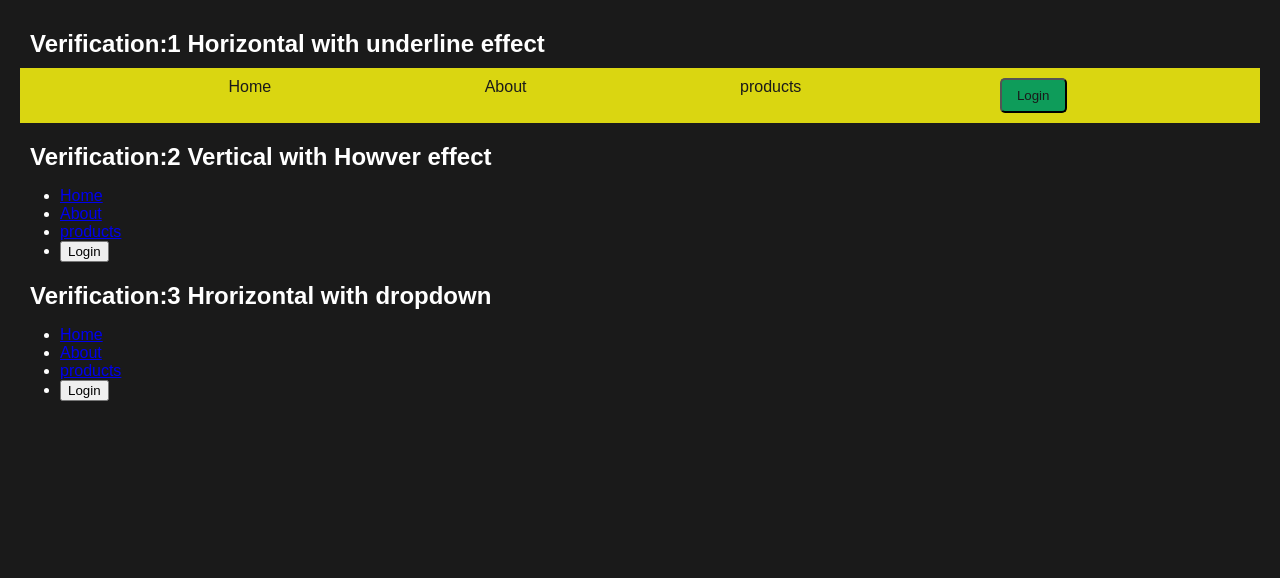
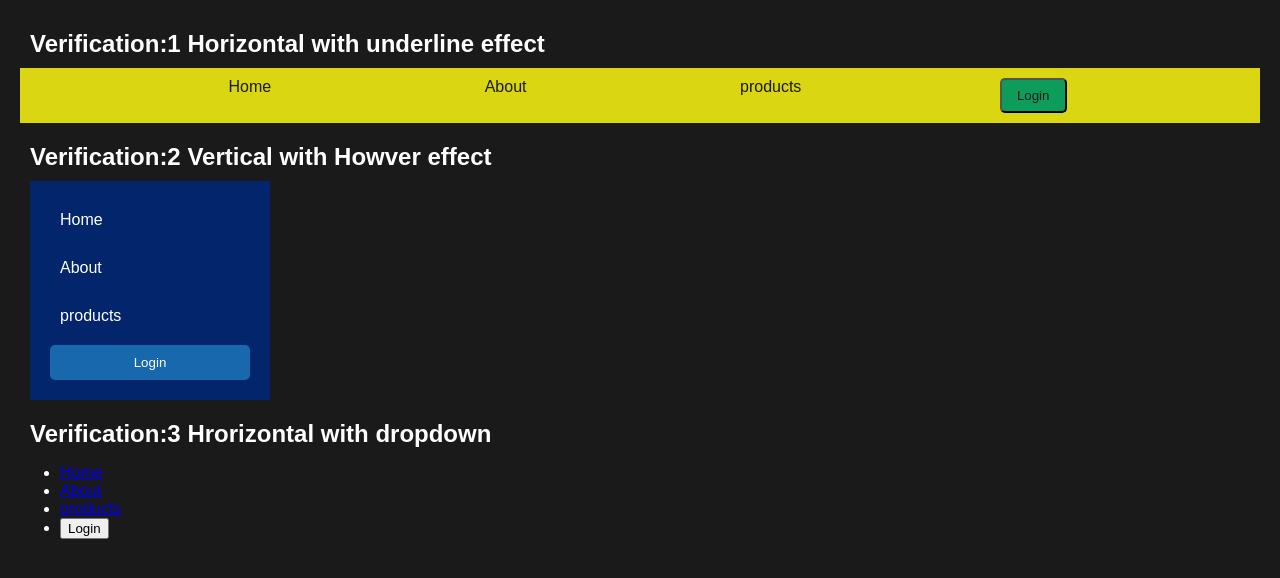
Before and after one commit to Zuhaib-malik/LearningWebDev, a plain HTML site: page CSS/nav_bar.html in a window 1280 px wide. Drawn offline with Linux system fonts and the light colour scheme.

Commit message:
Added nav2 css

```diff
--- /dev/null
+++ b/CSS/nav2.css
@@ -0,0 +1,39 @@
+.nav2{
+    background-color: #03256C;
+    width: 200px;
+    padding: 20px;
+    margin: 10px;
+}
+.btn2{
+    color: white;
+    background-color:  #1768AC;
+    border: none;
+    width: 100%;
+    padding: 10px 50px;
+    border-radius: 5px;
+
+}
+.nav2 ul{
+    list-style: none;
+    margin: 0;
+    padding: 0;
+
+}
+.nav2 li{
+    margin-bottom: 10px;
+}
+.nav2 a{
+    text-decoration: none;
+    color: white;
+    padding: 10px;
+    width: 100%;
+    display: block;
+}
+.nav2 a:hover{
+    background-color: #2541B2;
+}
+.btn2:hover{
+    background-color:#06BEE1;
+    cursor: pointer;
+    border: solid white;
+}
--- a/CSS/nav_bar.html
+++ b/CSS/nav_bar.html
@@ -5,6 +5,7 @@
     <meta name="viewport" content="width=device-width, initial-scale=1.0" />
     <title>Navigation Bar</title>
     <link rel="stylesheet" href="nav1.css">
+    <link rel="stylesheet" href="nav2.css">
   </head>
   <body>
     <div class="nav_container">
@@ -27,10 +28,11 @@
           <li><a href="#">Home</a></li>
           <li><a href="#">About</a></li>
           <li><a href="#">products</a></li>
-          <li>
-            <a href="#"><button>Login</button></a>
-          </li>
+
+
+
         </ul>
+        <button class="btn2">Login</button>
       </nav>
     </div>
     <div class="nav_container">
```
